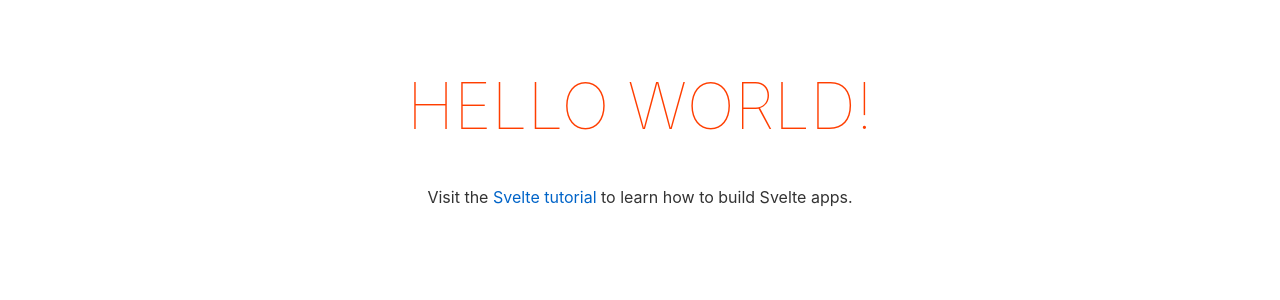
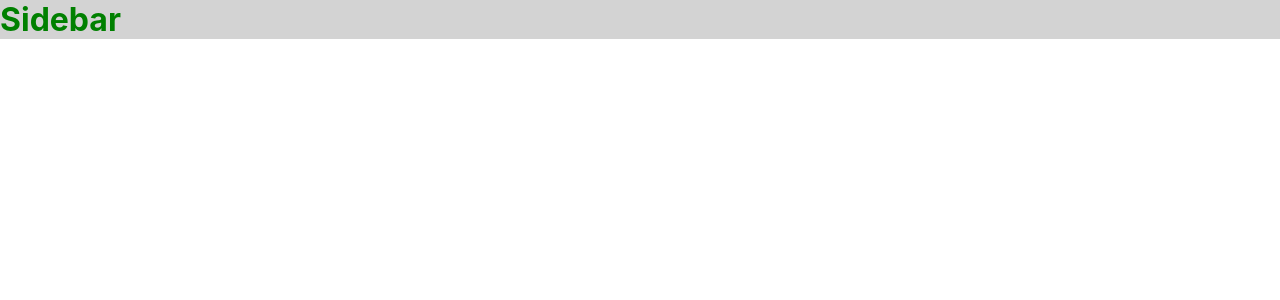
Before and after one commit to Atomis14/whatsapp-reader-2, a Svelte app in the folder app/: page / in a window 1280 px wide. Shown: the top 300 px of the page. Built offline with nearby package versions, Linux system fonts and the light colour scheme.

Commit message:
added scss and auto reload

```diff
--- a/app/package.json
+++ b/app/package.json
@@ -15,7 +15,9 @@
     "rollup-plugin-livereload": "^2.0.0",
     "rollup-plugin-svelte": "^7.0.0",
     "rollup-plugin-terser": "^7.0.0",
-    "svelte": "^3.0.0"
+    "sass": "^1.36.0",
+    "svelte": "^3.0.0",
+    "svelte-preprocess": "^4.7.4"
   },
   "dependencies": {
     "sirv-cli": "^1.0.0"
--- a/app/public/global.css
+++ b/app/public/global.css
@@ -1,63 +1,4 @@
-html, body {
-	position: relative;
-	width: 100%;
-	height: 100%;
+body {
+	margin: 0;
+	font-family: -apple-system, BlinkMacSystemFont, "Segoe UI", Roboto, Helvetica, Arial, sans-serif, "Apple Color Emoji", "Segoe UI Emoji", "Segoe UI Symbol";
 }
-
-body {
-	color: #333;
-	margin: 0;
-	padding: 8px;
-	box-sizing: border-box;
-	font-family: -apple-system, BlinkMacSystemFont, "Segoe UI", Roboto, Oxygen-Sans, Ubuntu, Cantarell, "Helvetica Neue", sans-serif;
-}
-
-a {
-	color: rgb(0,100,200);
-	text-decoration: none;
-}
-
-a:hover {
-	text-decoration: underline;
-}
-
-a:visited {
-	color: rgb(0,80,160);
-}
-
-label {
-	display: block;
-}
-
-input, button, select, textarea {
-	font-family: inherit;
-	font-size: inherit;
-	-webkit-padding: 0.4em 0;
-	padding: 0.4em;
-	margin: 0 0 0.5em 0;
-	box-sizing: border-box;
-	border: 1px solid #ccc;
-	border-radius: 2px;
-}
-
-input:disabled {
-	color: #ccc;
-}
-
-button {
-	color: #333;
-	background-color: #f4f4f4;
-	outline: none;
-}
-
-button:disabled {
-	color: #999;
-}
-
-button:not(:disabled):active {
-	background-color: #ddd;
-}
-
-button:focus {
-	border-color: #666;
-}
--- a/app/rollup.config.js
+++ b/app/rollup.config.js
@@ -4,6 +4,7 @@ import resolve from '@rollup/plugin-node-resolve';
 import livereload from 'rollup-plugin-livereload';
 import { terser } from 'rollup-plugin-terser';
 import css from 'rollup-plugin-css-only';
+import sveltePreprocess from 'svelte-preprocess';
 
 const production = !process.env.ROLLUP_WATCH;
 
@@ -38,6 +39,7 @@ export default {
 	},
 	plugins: [
 		svelte({
+			preprocess: sveltePreprocess(),
 			compilerOptions: {
 				// enable run-time checks when not in production
 				dev: !production
--- a/app/src/App.svelte
+++ b/app/src/App.svelte
@@ -1,30 +1,11 @@
 <script>
-	export let name;
+	import Sidebar from './Sidebar.svelte';
 </script>
 
 <main>
-	<h1>Hello {name}!</h1>
-	<p>Visit the <a href="https://svelte.dev/tutorial">Svelte tutorial</a> to learn how to build Svelte apps.</p>
+	<Sidebar />
 </main>
 
-<style>
-	main {
-		text-align: center;
-		padding: 1em;
-		max-width: 240px;
-		margin: 0 auto;
-	}
+<style type="text/scss">
 
-	h1 {
-		color: #ff3e00;
-		text-transform: uppercase;
-		font-size: 4em;
-		font-weight: 100;
-	}
-
-	@media (min-width: 640px) {
-		main {
-			max-width: none;
-		}
-	}
 </style>
--- /dev/null
+++ b/app/src/Sidebar.svelte
@@ -0,0 +1,19 @@
+<script>
+
+</script>
+
+<div class="Sidebar">
+  <h1>Sidebar</h1>
+</div>
+
+<style type="text/scss">
+  .Sidebar {
+    background-color: lightgrey;
+    h1 {
+      margin: 0;
+      &:first-child {
+        color: green;
+      }
+    }
+  }
+</style>
--- a/app/src/main.js
+++ b/app/src/main.js
@@ -2,9 +2,9 @@ import App from './App.svelte';
 
 const app = new App({
 	target: document.body,
-	props: {
+	/* props: {
 		name: 'world'
-	}
+	} */
 });
 
 export default app;
--- a/main.js
+++ b/main.js
@@ -2,6 +2,7 @@ const { app, BrowserWindow, Menu, ipcMain } = require('electron');
 const appConfig = require('electron-settings');
 const path = require('path');
 require('electron-debug')({ showDevTools: true });
+require('electron-reload')(__dirname);
 
 
 async function windowStateKeeper() {
--- a/package.json
+++ b/package.json
@@ -7,6 +7,7 @@
   "license": "MIT",
   "dependencies": {
     "electron-debug": "^3.2.0",
+    "electron-reload": "^1.5.0",
     "electron-settings": "^4.0.2",
     "electron-squirrel-startup": "^1.0.0"
   },
--- a/preload.js
+++ b/preload.js
@@ -2,11 +2,12 @@
 
 const { ipcRenderer, contextBridge  } = require('electron');
 
-contextBridge.exposeInMainWorld('ipc', {
+contextBridge.exposeInMainWorld('ipccc', {
   test: {
     sendPing(message) {
       ipcRenderer.send('ping2', message);
-    }
+    },
+    testString: "Hello"
   },
   files: {
 
```
Also changed, not shown: 2 other files (tests, documents, lock files or other folders).
